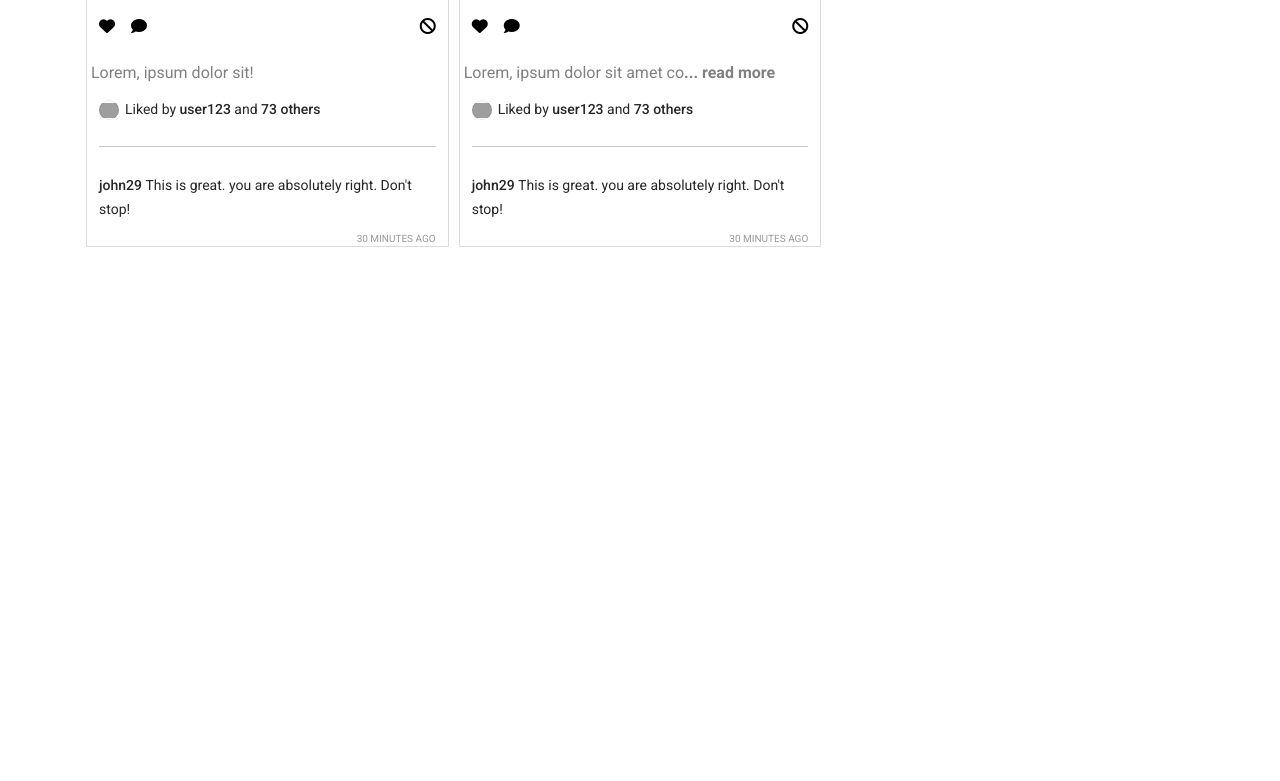
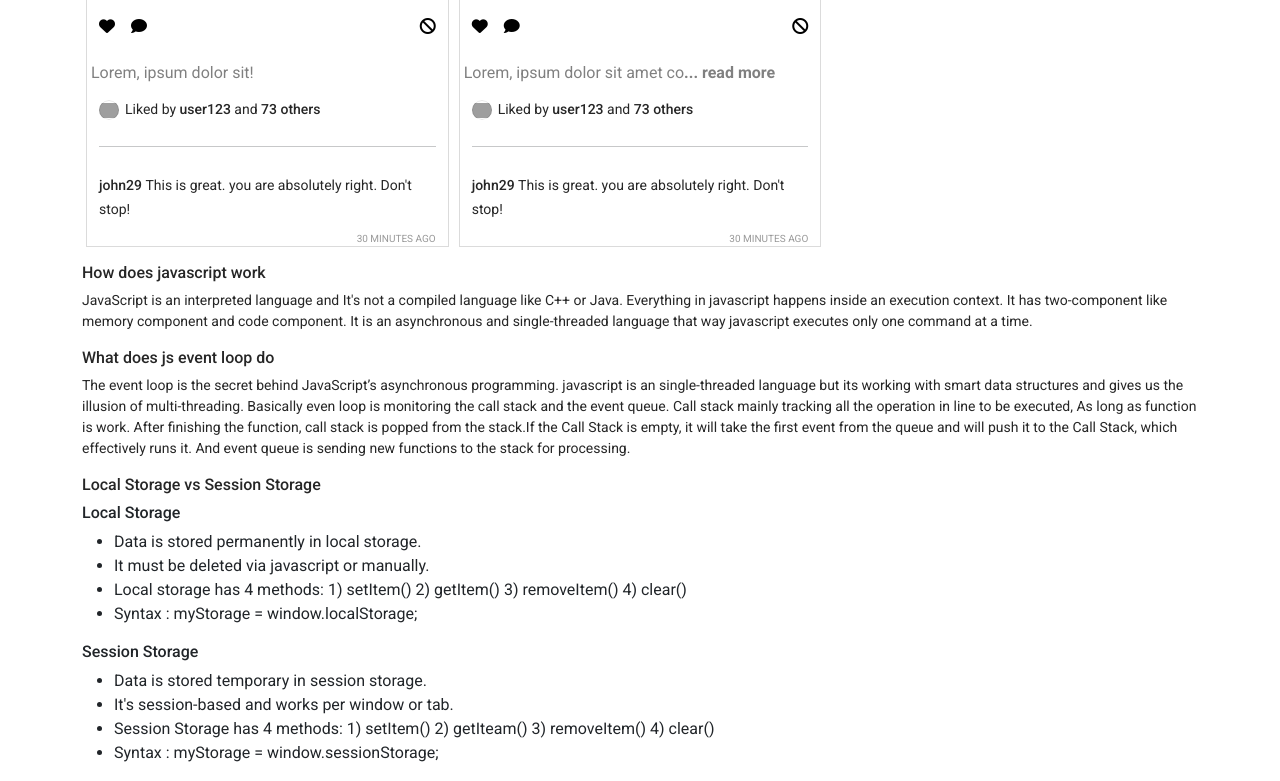
Before and after one commit to mehedihasan99/Insta-Sohor, a plain HTML site: page index.html in a window 1280 px wide. Shown: the part 1285-2066 px from the top of the page. Before the commit the page ends 1548 px from the top, so only its background shows below. Drawn offline with nearby package versions, Linux system fonts and the light colour scheme; grey boxes are pictures that could not be loaded.

Commit message:
bonus question solve

```diff
--- a/css/style.css
+++ b/css/style.css
@@ -244,7 +244,14 @@ img {
 #reported{
   display: none;
 }
-
+.question h5{
+  font-size: 16px;
+  color: var(--text-dark);
+}
+.question p{
+  font-size: 14px;
+  color: var(--text-dark);
+}
 @media only screen and (max-width: 992px) {
   #posts {
     grid-template-columns: repeat(2, 1fr);
--- a/index.html
+++ b/index.html
@@ -51,15 +51,27 @@
           id="navbarSupportedContent"
         >
           <ul class="navbar-nav mr-auto">
-                        <li class="nav-link active" role="button" onclick="switchTab( 'posts' )">
+            <li
+              class="nav-link active"
+              role="button"
+              onclick="switchTab( 'posts' )"
+            >
               <i class="fa-solid fa-house"></i>
             </li>
 
-                        <li class="nav-link active" role="button" onclick="switchTab( 'liked' )">
+            <li
+              class="nav-link active"
+              role="button"
+              onclick="switchTab( 'liked' )"
+            >
               <i class="fa-solid fa-heart text-danger"></i>
             </li>
 
-                        <li class="nav-link active" role="button" onclick="switchTab( 'reported' )">
+            <li
+              class="nav-link active"
+              role="button"
+              onclick="switchTab( 'reported' )"
+            >
               <i class="fa-solid fa-eye-slash"></i>
             </li>
           </ul>
@@ -67,8 +79,7 @@
       </nav>
     </header>
     <main class="main container mx-auto p-3">
-            <div id="posts">
-            </div>
+      <div id="posts"></div>
       <div id="liked">
         <h1>Liked posts</h1>
       </div>
@@ -77,6 +88,58 @@
         <h1>Reported posts</h1>
       </div>
     </main>
+    <!-- bonus question answer  -->
+    <section class="container">
+      <div class="question">
+        <h5>How does javascript work</h5>
+        <p>
+          JavaScript is an interpreted language and It's not a compiled language
+          like C++ or Java. Everything in javascript happens inside an execution
+          context. It has two-component like memory component and code
+          component. It is an asynchronous and single-threaded language that way
+          javascript executes only one command at a time.
+        </p>
+      </div>
+      <div class="question">
+        <h5>What does js event loop do</h5>
+        <p>
+          The event loop is the secret behind JavaScript’s asynchronous
+          programming. javascript is an single-threaded language but its working
+          with smart data structures and gives us the illusion of
+          multi-threading. Basically even loop is monitoring the call stack and
+          the event queue. Call stack mainly tracking all the operation in line
+          to be executed, As long as function is work. After finishing the
+          function, call stack is popped from the stack.If the Call Stack is
+          empty, it will take the first event from the queue and will push it to
+          the Call Stack, which effectively runs it. And event queue is sending
+          new functions to the stack for processing.
+        </p>
+      </div>
+      <div class="question">
+        <h5>Local Storage vs Session Storage</h5>
+        <h6>Local Storage</h6>
+        <ul>
+          <li>Data is stored permanently in local storage.</li>
+          <li>It must be deleted via javascript or manually.</li>
+          <li>
+            Local storage has 4 methods: 1) setItem() 2) getItem() 3)
+            removeItem() 4) clear()
+          </li>
+          <li>Syntax : myStorage = window.localStorage;</li>
+        </ul>
+        <h6>Session Storage</h6>
+        <ul>
+          <li>Data is stored temporary in session storage.</li>
+          <li>It's session-based and works per window or tab.</li>
+          <li>
+            Session Storage has 4 methods: 1) setItem() 2) getIteam() 3)
+            removeItem() 4) clear()
+          </li>
+          <li>Syntax : myStorage = window.sessionStorage;</li>
+        </ul>
+      </div>
+    </section>
+
     <footer></footer>
 
     <!-- add javascript  file  -->
--- a/js/app.js
+++ b/js/app.js
@@ -21,7 +21,6 @@ const addToLiked = (id) => {
 };
 
 const reportPost = (id) => {
-  console.log(id);
     reportedPostsId.push(id);
     const remainingPosts = posts.filter((post) => !reportedPostsId.includes(post.id));
     showPosts(remainingPosts);
@@ -32,7 +31,6 @@ const displayContent = (text) => {
 };
 
 const switchTab = (id) => {
-  console.log(id);
     if (id === "posts") {
         document.getElementById( "posts" ).style.display = "grid";
         document.getElementById( "liked" ).style.display = "none";
```
Lines whose indentation alone changed are shown as unchanged.
